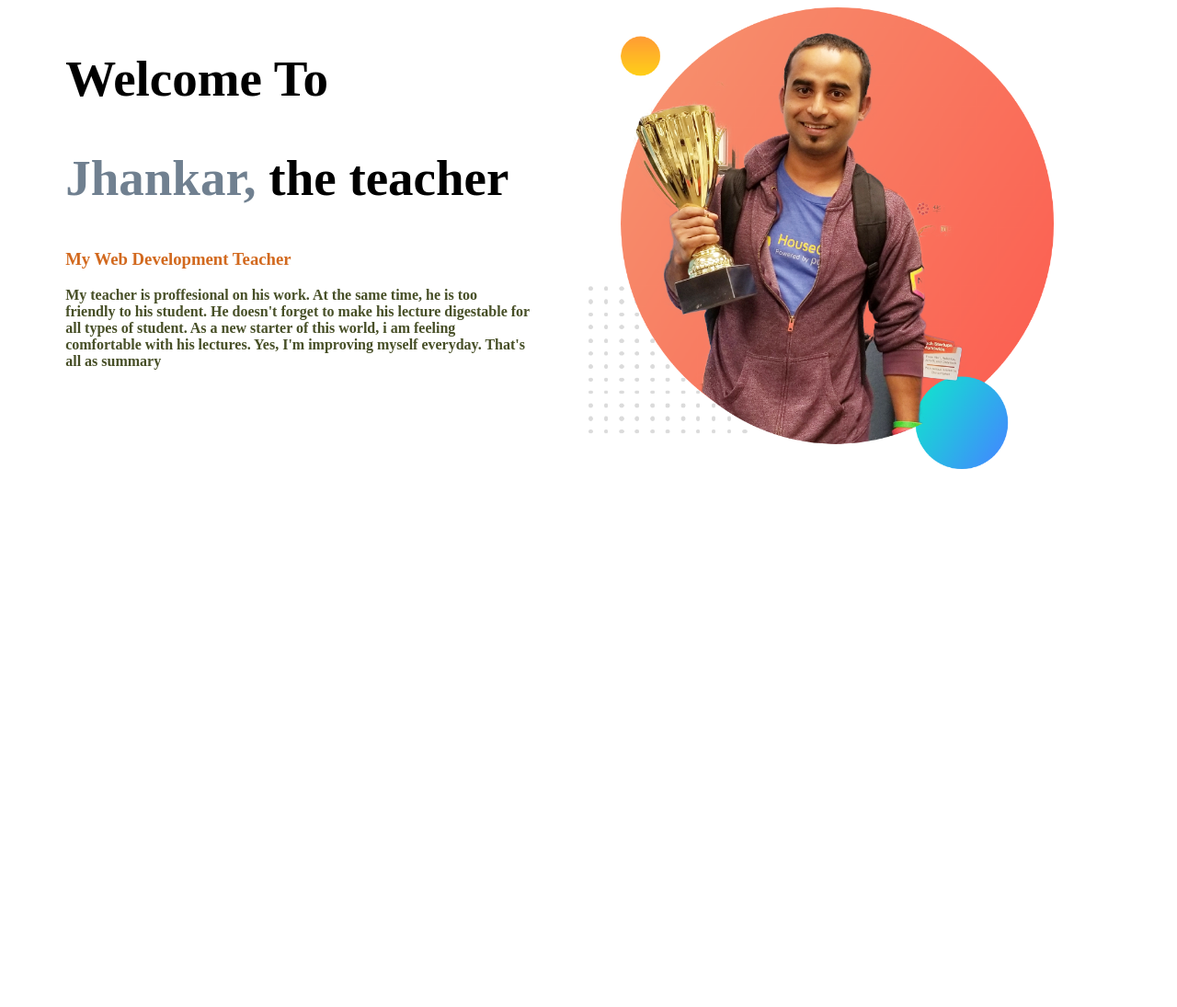
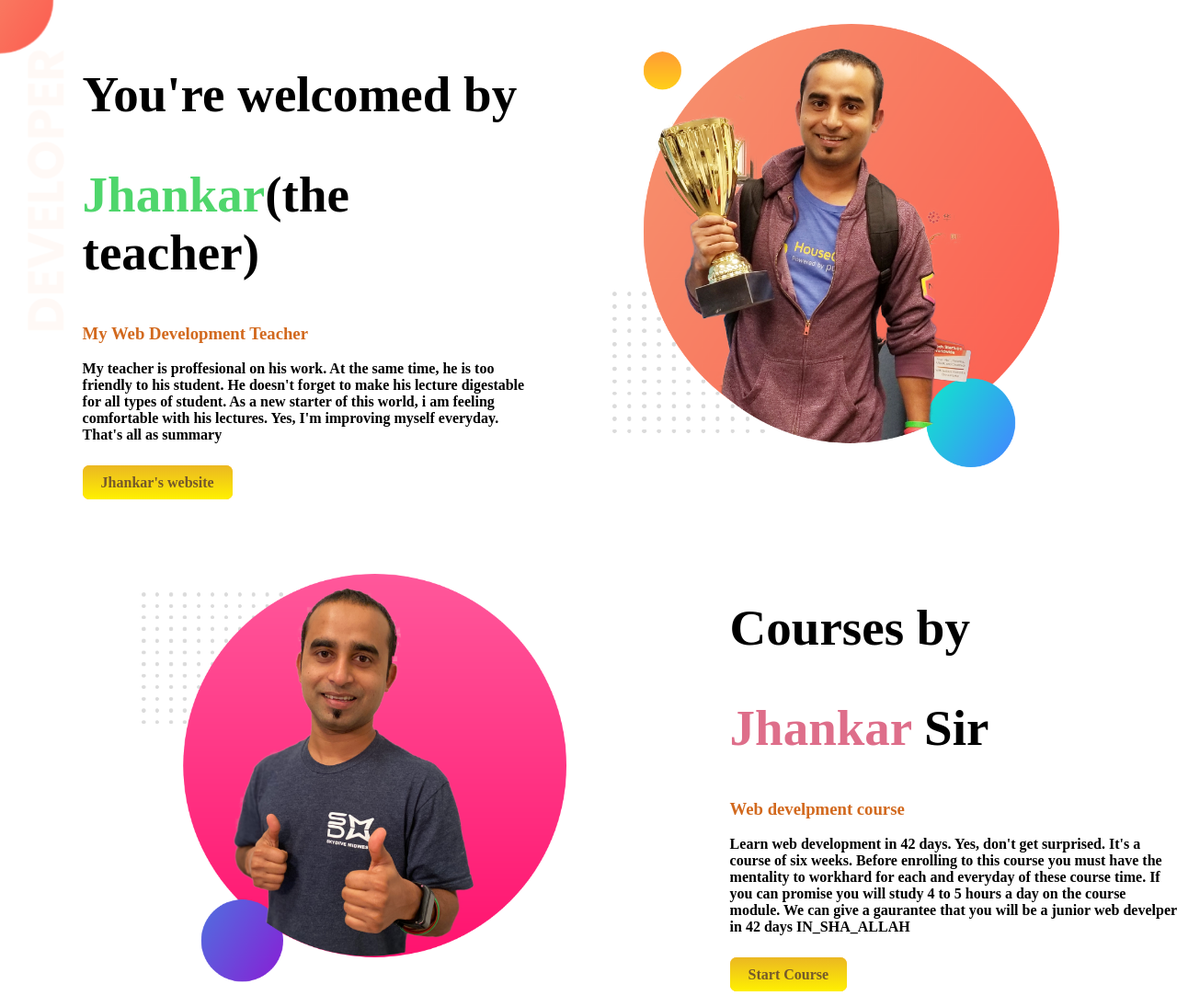
Before and after one commit to azsami/My-Portfolio, a plain HTML site: page index.html in a window 1280 px wide. Shown: the whole page at 92% size. Before the commit the page ends 800 px from the top, so only its background shows below. Drawn offline with Linux system fonts and the light colour scheme; a web font is replaced by a local one.

Commit message:
Task of duplicating first part is done

```diff
--- a/index.html
+++ b/index.html
@@ -11,12 +11,15 @@
 
 </head>
 <body>
-    <section>
+    <section class="top-banner">
         <div class="half-width">
-        <h1>Welcome To </h1>
-        <h1><span class="n-highlight">Jhankar,</span> the teacher</h1>
+        <h1>You're welcomed by  </h1>
+        <h1><span class="n-highlight">Jhankar</span>(the teacher)</h1>
         <h3>My Web Development Teacher</h3>
         <p><b>My teacher is proffesional on his work. At the same time, he is too friendly to his student. He doesn't forget to make his lecture digestable for all types of student. As a new starter of this world, i am feeling comfortable with his lectures. Yes, I'm improving myself everyday. That's all as summary</b></p>
+
+        <br>
+        <a class="link-button" target="_blank" href="https://www.jhankarmahbub.com/">Jhankar's website</a>
         </div>
         <div class="half-width">
 
@@ -24,6 +27,26 @@
         </div>
 
     </section>
+    <p>  </p>
+    <p>  </p>
+    <p>  </p>
+    <p>  </p>
+    <section class="high-banner">
+        <div class="lhalf-width">
+        <h1>Courses by </h1>
+        <h1><span class="m-highlight">Jhankar </span> Sir</h1>
+        <h3>Web develpment course</h3>
+
+        <p><b>Learn web development in 42 days. Yes, don't get surprised. It's a course of six weeks. Before enrolling to this course you must have the mentality to workhard for each and everyday of these course time. If you can promise you will study 4 to 5 hours a day on the course module. We can give a gaurantee that you will be a junior web develper in 42 days IN_SHA_ALLAH</b></p>
+        <br>
+        <a class="link-button" target="_blank" href="https://bangla.programming-hero.com/">Start Course</a>
+        </div>
+        <div class="lhalf-width">
+
+            <img src="images/jhankar2.png" alt="">
+        </div>
+
+    </section>
 
 </body>
 </html>
--- a/style.css
+++ b/style.css
@@ -1,5 +1,6 @@
 body{
     font-family: 'Pacifico', ;
+    margin: 0px;
 }
 
 
@@ -8,20 +9,53 @@ h1{
 
 }
 .n-highlight{
-    color: slategrey;
+    color: rgba(26, 202, 64, 0.767);
 }
 p{
     font-family: 'Knewave', ;
-    color: rgba(62, 70, 28, 0.952);
+    color: rgb(0, 0, 0);
 }
 h3{
     color: chocolate;
 }
 .half-width{
-    width: 40%;
+    width: 38%;
     float: left;
-    margin-left: 5%;
+    margin-left: 7%;
+    margin-top: 2%;
+}
+.lhalf-width img{
+        width: 95%;
+        float: left;
+        margin-left: 0px;
+}
+.lhalf-width{
+    width: 38%;
+    margin-left: 12%;
+    margin-top: 7%;
+    margin-bottom: 2%;
+    float: right;
 }
 .half-width img{
-    width: 100%;
+        width: 100%;
 }
+.top-banner{
+    background-image: url("images/top-banner.png");
+    background-repeat: no-repeat;
+}
+section{
+
+    height: 500px;
+}
+.link-button{
+    text-decoration: none;
+    background-color:orange;
+    background-image: linear-gradient(rgba(231, 187, 41, 0.836),rgba(255, 255, 0, 0.836));
+    padding: 10px 20px;
+    border-radius: 7px;
+    color: rgba(31, 9, 59, 0.603);
+    font-weight: 600;
+
+}
+.m-highlight{
+    color: rgba(202, 26, 70, 0.63);
```
